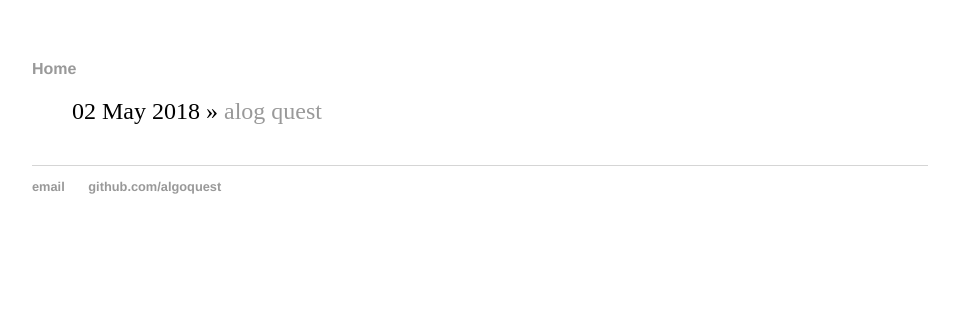
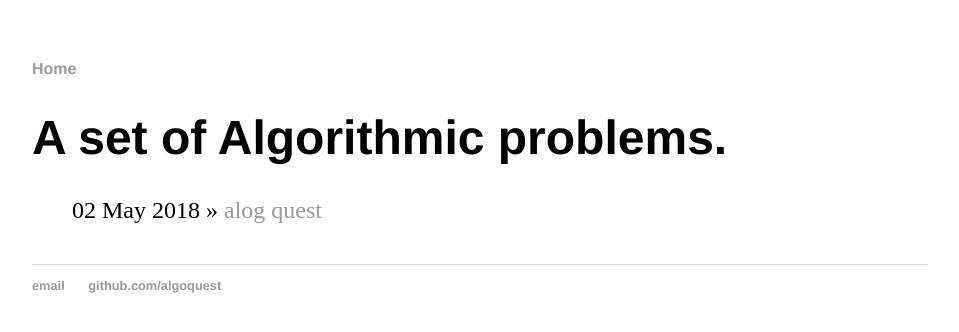
Before and after one commit to algoquest/algoquest.github.io, a Jekyll site: the page built from index.html, in a window 1280 px wide. Shown: the top 332 px of the page, without its empty margins (160-1119 px from the left). Built offline with Jekyll 4.4.1, drawn with Linux system fonts in a browser that asks for light colours.

Commit message:
Update index.html

```diff
--- a/index.html
+++ b/index.html
@@ -2,6 +2,8 @@
 layout: default
 title: Algo Quest
 ---
+	<h1>A set of Algorithmic problems. </h1>
+
 	<ul class="posts">
 
 	  {% for post in site.posts %}
```
